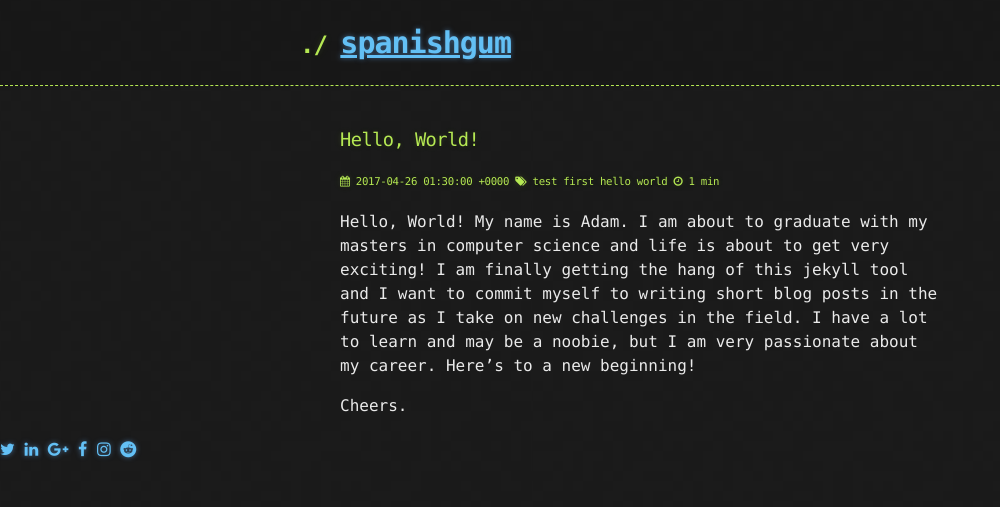
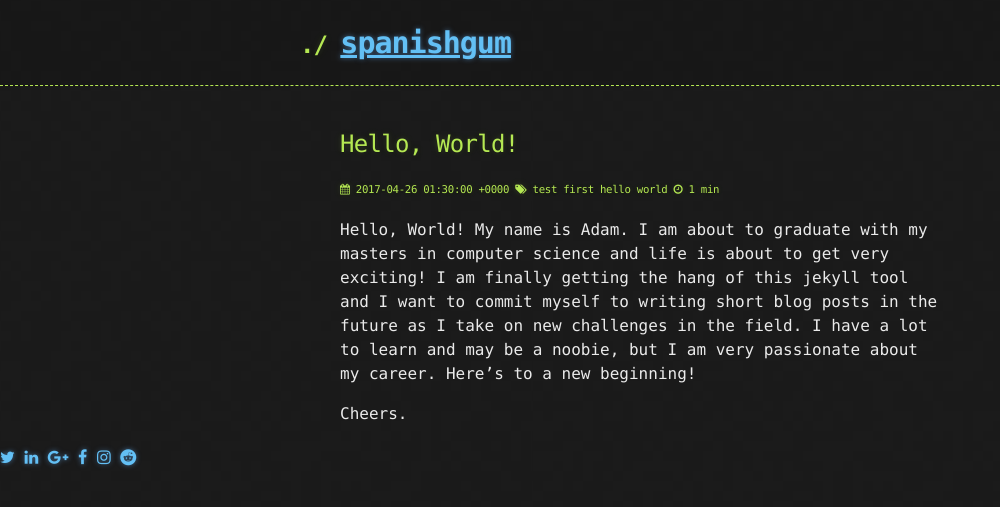
Before and after one commit to spanishgum/spanishgum.github.io, a Jekyll site: the page built from _posts/2017-04-25-hello-world.md, in a window 1280 px wide. Shown: the top 507 px of the page, without its empty margins (0-1000 px from the left). Built offline with Jekyll 4.4.1, drawn with Linux system fonts in a browser that asks for light colours; nearby versions of some CDN libraries.

Commit message:
Containerized comments to align them down center.

```diff
--- a/_includes/disqus.html
+++ b/_includes/disqus.html
@@ -1,4 +1,5 @@
 {% if page.comments %}
+<div class="container">
 <a name="comments"></a>
 <h2>Comments</h2>
 <div id="disqus_thread"></div>
@@ -16,4 +17,5 @@
     </script>
     <noscript>Please enable JavaScript to view the <a href="https://disqus.com/?ref_noscript" rel="nofollow">comments powered by Disqus.</a></noscript>
 <script id="dsq-count-scr" src="//spanishgum-github-io.disqus.com/count.js" async></script>
+</div>
 {% endif %}
--- a/_layouts/post.html
+++ b/_layouts/post.html
@@ -17,7 +17,7 @@
         </header>
 
         <div class="container">
-            <h3>{{ page.title }}</h3>
+            <h2>{{ page.title }}</h2>
             <h6>
                 <span class="mr1 nowrap">
                     <i class="fa fa-calendar"></i>
```
